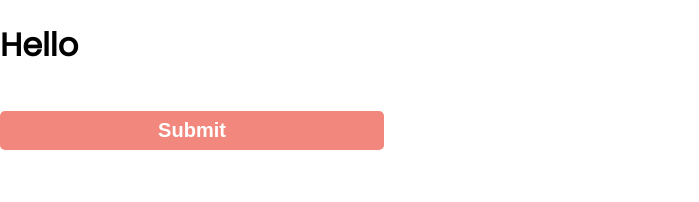
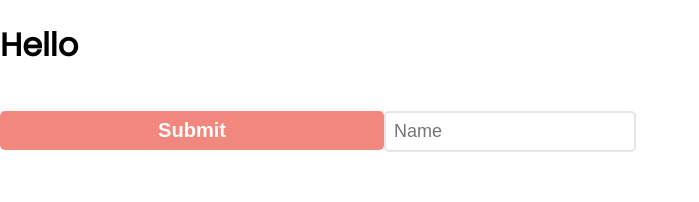
Before and after one commit to irminaj/final_task, a React (Create React App) app in the folder client/: page / in a window 1280 px wide. Shown: the top 202 px of the page, without its empty margins (0-699 px from the left). Built offline with nearby package versions, Linux system fonts and the light colour scheme.

Commit message:
create input component

```diff
--- a/client/src/App.js
+++ b/client/src/App.js
@@ -1,6 +1,7 @@
 import { Theme } from "./Theme";
 import GlobalCSS from "./globalStyles/GlobalStyles.style";
 import { Button } from "./components/button/Button";
+import { Input } from "./components/input/Input";
 
 const App = () => {
   return (
@@ -9,6 +10,7 @@ const App = () => {
         <GlobalCSS />
         <h1>Hello</h1>
         <Button text="Submit" />
+        <Input placeholder="Name" />
       </Theme>
     </div>
   );
--- /dev/null
+++ b/client/src/components/input/Input.jsx
@@ -0,0 +1,6 @@
+import React from "react";
+import { FormInputStyle } from "./Input.style";
+
+export const Input = (props) => {
+  return <FormInputStyle {...props} />;
+};
--- /dev/null
+++ b/client/src/components/input/Input.style.jsx
@@ -0,0 +1,14 @@
+import { styled } from "styled-components";
+
+export const FormInputStyle = styled.input`
+  font-size: 18px;
+  padding: 8px;
+  border-radius: 5px;
+  border: 2px solid;
+  border-color: ${(props) => props.theme.colors.steelGrey};
+
+  &:focus {
+    border-color: ${(props) => props.theme.colors.primary};
+    outline: none;
+  }
+`;
```
